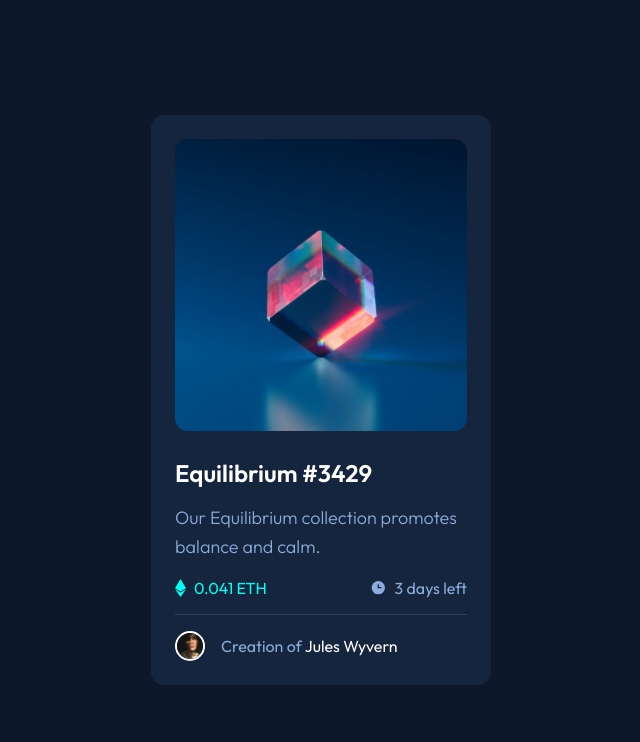
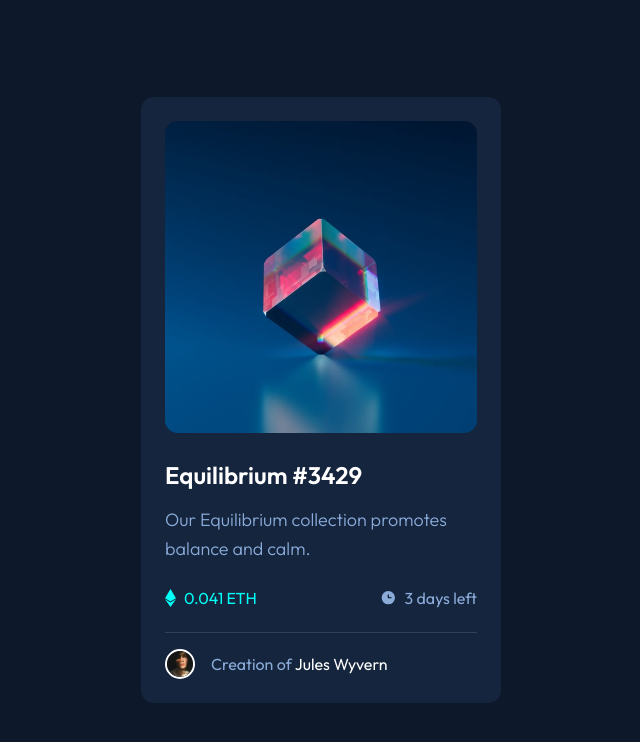
Before and after one commit to repsandcode/equilibrium-nft-card, a plain HTML site: page index.html in a window 1280 px wide. Shown: the whole page, without its empty margins (319-959 px from the left). Drawn offline with Linux system fonts and the light colour scheme.

Commit message:
css: modified padding

```diff
--- a/style.css
+++ b/style.css
@@ -103,8 +103,12 @@ body{
 
 
 /* MEDIA QUERIES */
-@media screen and (max-width: 220px) {
+@media screen and (min-width: 390px) {
   .card{
-    width: 365px;
+    width: 360px;
+  }
+
+  .card .nft-details{
+    padding: 1.5rem 0;
   }
 }
```
